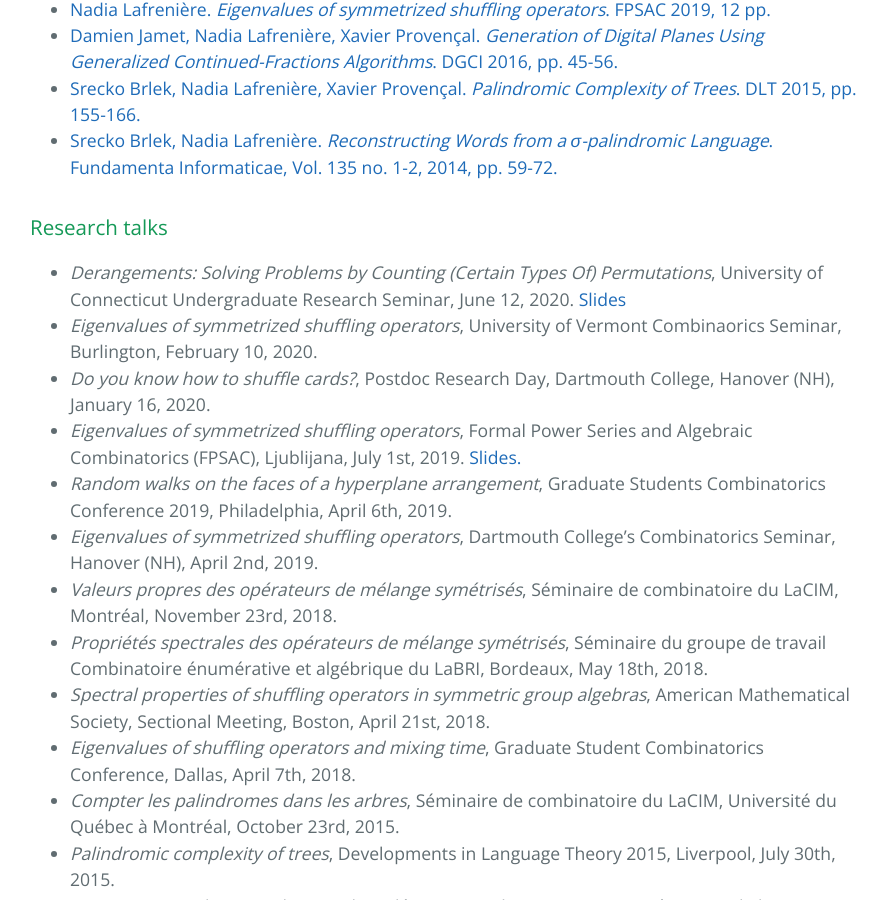
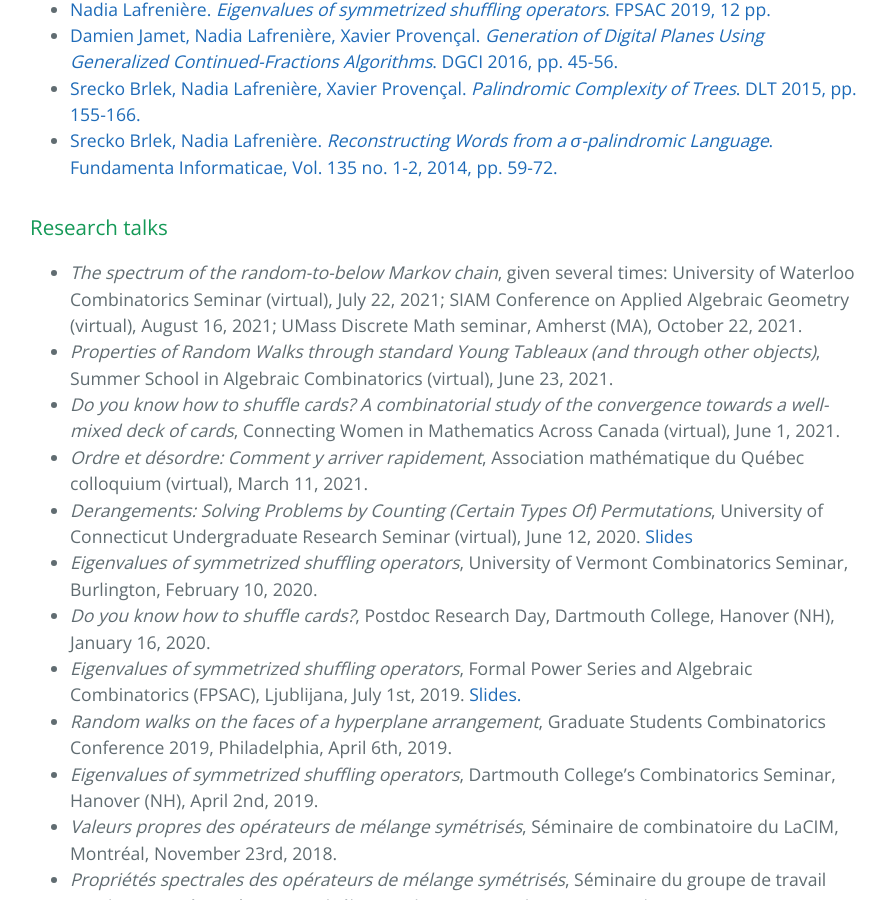
Before and after one commit to nadialafreniere/nadialafreniere.github.io, a Jekyll site: the page built from research.md, in a window 1280 px wide and 900 px high, scrolled down 1202 px. Shown: the whole window, without its empty margins (194-1081 px from the left). Built offline with Jekyll 4.4.1, drawn with Linux system fonts in a browser that asks for light colours; our own code applies the rules of GitHub Pages for plain Markdown files.

Commit message:
Updated list of talks

```diff
--- a/research.md
+++ b/research.md
@@ -26,8 +26,12 @@ My master's thesis was in combinatorics on words, and more specifically about pa
 - [Srecko Brlek, Nadia Lafrenière. _Reconstructing Words from a σ-palindromic Language_. Fundamenta Informaticae, Vol.  135 no. 1-2, 2014, pp. 59-72.](BL-sigma-pal.pdf)
 
 ### Research talks
-- _Derangements: Solving Problems by Counting (Certain Types Of) Permutations_, University of Connecticut Undergraduate Research Seminar, June 12, 2020. [Slides](talks/Derangements.pdf)
-- _Eigenvalues of symmetrized shuffling operators_, University of Vermont Combinaorics Seminar, Burlington, February 10, 2020.
+- _The spectrum of the random-to-below Markov chain_, given several times: University of Waterloo Combinatorics Seminar (virtual), July 22, 2021;  SIAM Conference on Applied Algebraic Geometry (virtual), August 16, 2021; UMass Discrete Math seminar, Amherst (MA), October 22, 2021.
+- _Properties of Random Walks through standard Young Tableaux (and through other objects)_, Summer School in Algebraic Combinatorics (virtual), June 23, 2021.
+- _Do you know how to shuffle cards? A combinatorial study of the convergence towards a well-mixed deck of cards_, Connecting Women in Mathematics Across Canada (virtual), June 1, 2021.
+- _Ordre et désordre: Comment y arriver rapidement_, Association mathématique du Québec colloquium (virtual), March 11, 2021.
+- _Derangements: Solving Problems by Counting (Certain Types Of) Permutations_, University of Connecticut Undergraduate Research Seminar (virtual), June 12, 2020. [Slides](talks/Derangements.pdf)
+- _Eigenvalues of symmetrized shuffling operators_, University of Vermont Combinatorics Seminar, Burlington, February 10, 2020.
 - _Do you know how to shuffle cards?_, Postdoc Research Day, Dartmouth College, Hanover (NH), January 16, 2020.
 - _Eigenvalues of symmetrized shuffling operators_, Formal Power Series and Algebraic Combinatorics (FPSAC), Ljublijana, July 1st, 2019. [Slides.](http://fpsac2019.fmf.uni-lj.si/resources/Slides/147slides.pdf)
 - _Random walks on the faces of a hyperplane arrangement_, Graduate Students Combinatorics Conference 2019, Philadelphia, April 6th, 2019.
```
Also changed, not shown: recherche.md (+6 -2 lines).
